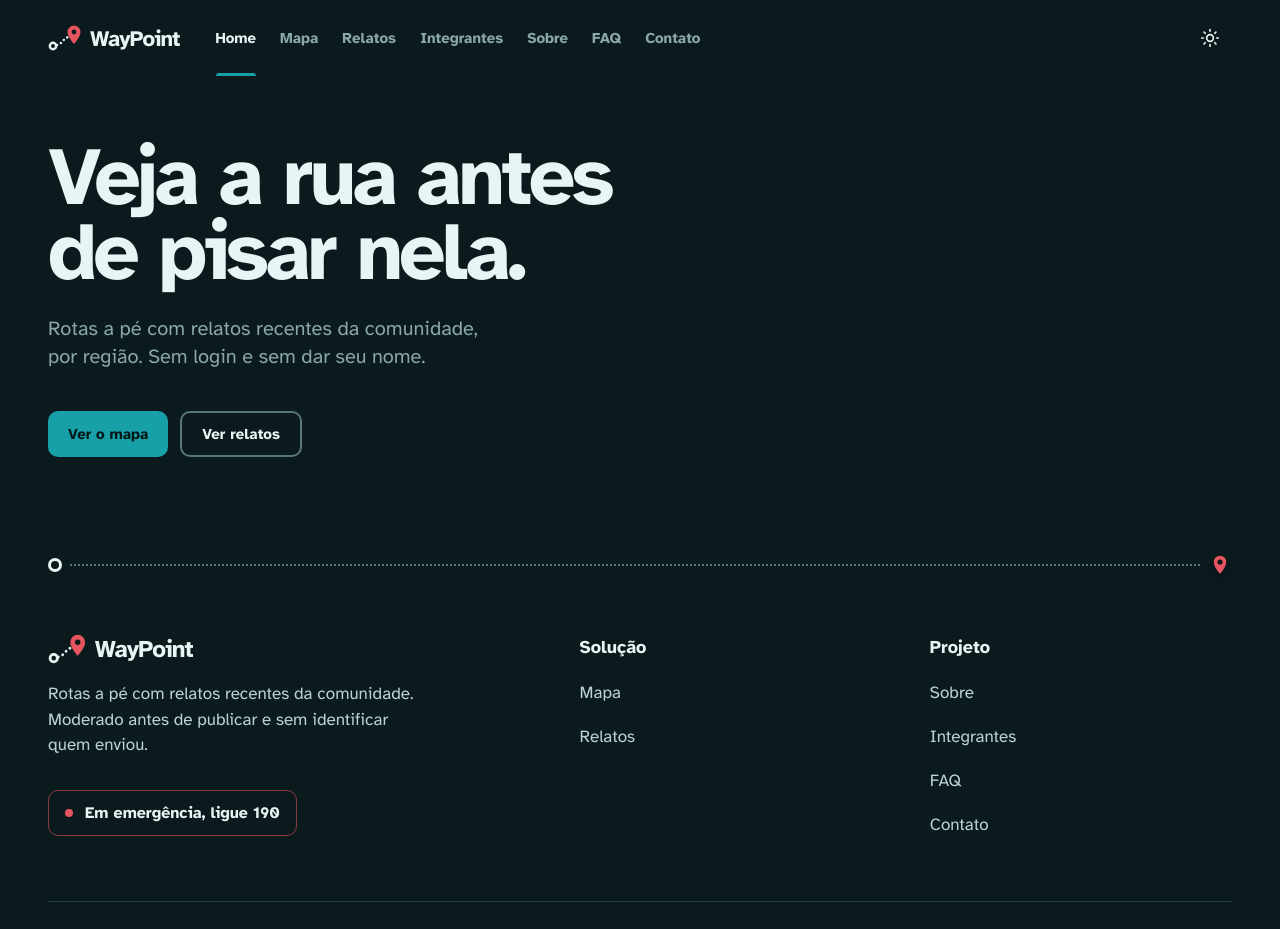
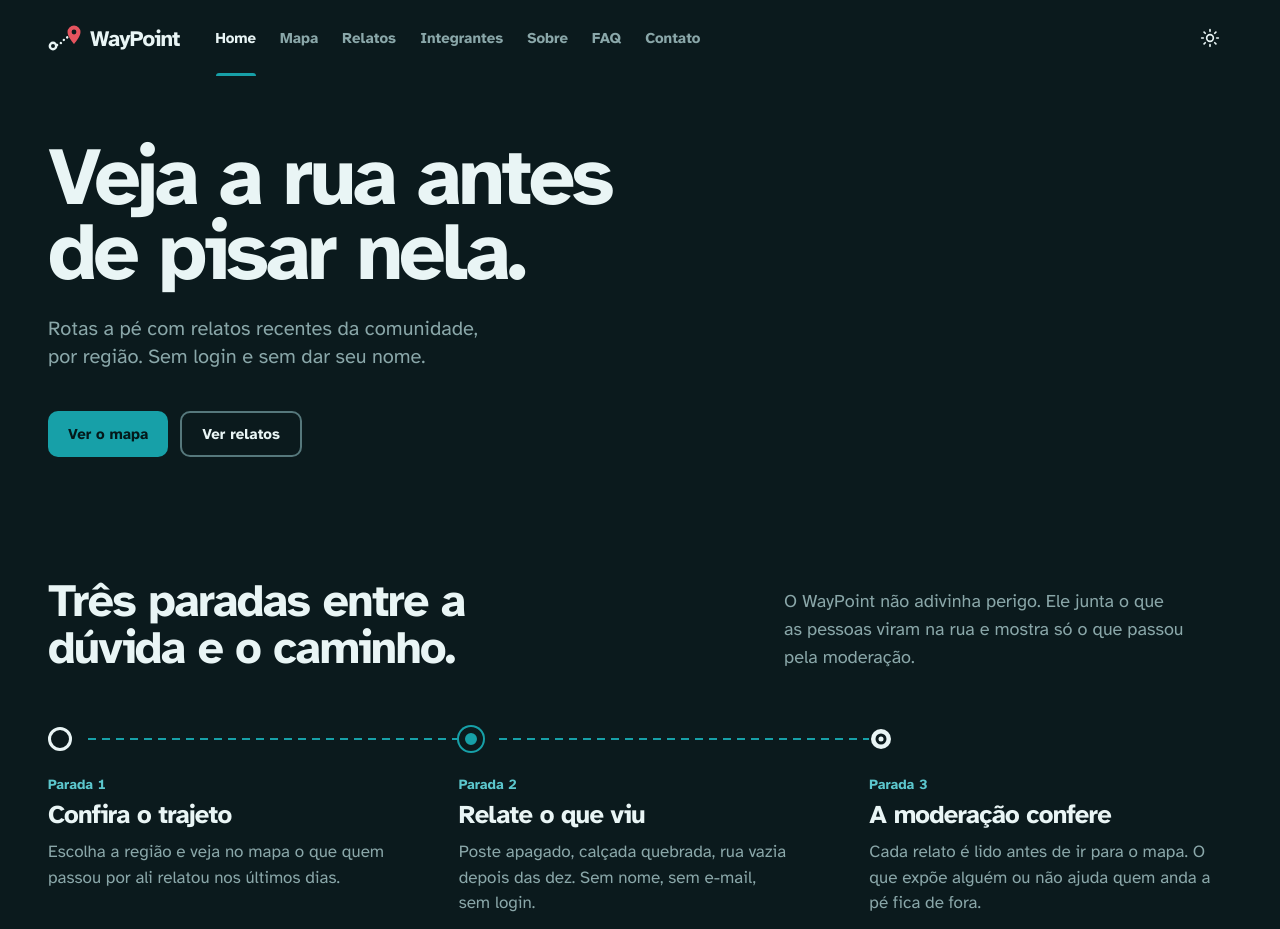
Before and after one commit to pivattidev/waypoint, a React (Vite) app: page / in a window 1280 px wide. Shown: the top 929 px of the page. Built offline with nearby package versions, Linux system fonts and the light colour scheme.

Commit message:
feat: feita a secao de Como funciona do home

```diff
--- a/src/pages/Home.tsx
+++ b/src/pages/Home.tsx
@@ -1,7 +1,51 @@
 import type { CSSProperties } from 'react'
 import { LinkBotao } from '../components/Button'
+import Pin from '../components/Pin'
+import Revelar from '../components/Revelar'
+
+/** Como funciona: é uma sequência de verdade, então cada passo é uma parada da rota. */
+const paradas = [
+  { titulo: 'Confira o trajeto', texto: 'Escolha a região e veja no mapa o que quem passou por ali relatou nos últimos dias.' },
+  { titulo: 'Relate o que viu', texto: 'Poste apagado, calçada quebrada, rua vazia depois das dez. Sem nome, sem e-mail, sem login.' },
+  { titulo: 'A moderação confere', texto: 'Cada relato é lido antes de ir para o mapa. O que expõe alguém ou não ajuda quem anda a pé fica de fora.' },
+]
 
 const container = 'mx-auto w-full max-w-[1760px] px-4 sm:px-6 lg:px-12'
+
+/** Marcador de cada parada: partida (anel), parada (ponto teal) e chegada (pin). */
+function Marcador({ indice }: { indice: number }) {
+  if (indice === 0) return <span className="block size-6 rounded-full border-[3px] border-ink bg-bg" />
+  if (indice === paradas.length - 1) return <Pin tipo="destino" className="size-6" />
+  return <span className="block size-6 rounded-full border-[6px] border-bg bg-teal ring-2 ring-teal" />
+}
+
+/**
+ * Itinerário das três paradas: na horizontal no desktop (uma linha liga os pontos),
+ * na vertical no celular. Cada parada surge ao rolar, em sequência.
+ */
+function Itinerario() {
+  return (
+    <ol className="grid gap-10 md:grid-cols-3 md:gap-12">
+      {paradas.map((p, i) => (
+        <Revelar key={p.titulo} como="li" indice={i} className="relative pl-12 md:pl-0">
+          {/* Trecho até a próxima parada: vertical no celular, horizontal no desktop */}
+          {i < paradas.length - 1 && (
+            <span
+              aria-hidden
+              className="absolute bottom-[-2.5rem] left-[11px] top-8 w-0.5 bg-[repeating-linear-gradient(to_bottom,var(--teal)_0_8px,transparent_8px_14px)] md:bottom-auto md:left-10 md:right-[-3rem] md:top-[11px] md:h-0.5 md:w-auto md:bg-[repeating-linear-gradient(to_right,var(--teal)_0_8px,transparent_8px_14px)]"
+            />
+          )}
+          <span className="absolute left-0 top-0.5 md:static md:block" aria-hidden>
+            <Marcador indice={i} />
+          </span>
+          <p className="tabular text-sm font-bold text-link md:mt-6">Parada {i + 1}</p>
+          <h3 className="mt-1 text-[clamp(1.4rem,2vw,1.75rem)] leading-tight">{p.titulo}</h3>
+          <p className="mt-2 max-w-sm text-[17px] text-muted">{p.texto}</p>
+        </Revelar>
+      ))}
+    </ol>
+  )
+}
 
 export default function Home() {
   return (
@@ -23,6 +67,21 @@ export default function Home() {
           </div>
         </div>
       </section>
+
+      {/* Como funciona: um itinerário de três paradas */}
+      <section aria-labelledby="como-funciona" className="pb-24 pt-6 sm:pb-32">
+        <div className={container}>
+          <Revelar className="mb-14 flex flex-wrap items-end justify-between gap-x-12 gap-y-4">
+            <h2 id="como-funciona" className="max-w-xl text-[clamp(2rem,3.6vw,3rem)] font-extrabold leading-[1.02] tracking-[-0.035em]">
+              Três paradas entre a dúvida e o caminho.
+            </h2>
+            <p className="max-w-md text-lg text-muted">
+              O WayPoint não adivinha perigo. Ele junta o que as pessoas viram na rua e mostra só o que passou pela moderação.
+            </p>
+          </Revelar>
+          <Itinerario />
+        </div>
+      </section>
     </>
   )
 }
```
